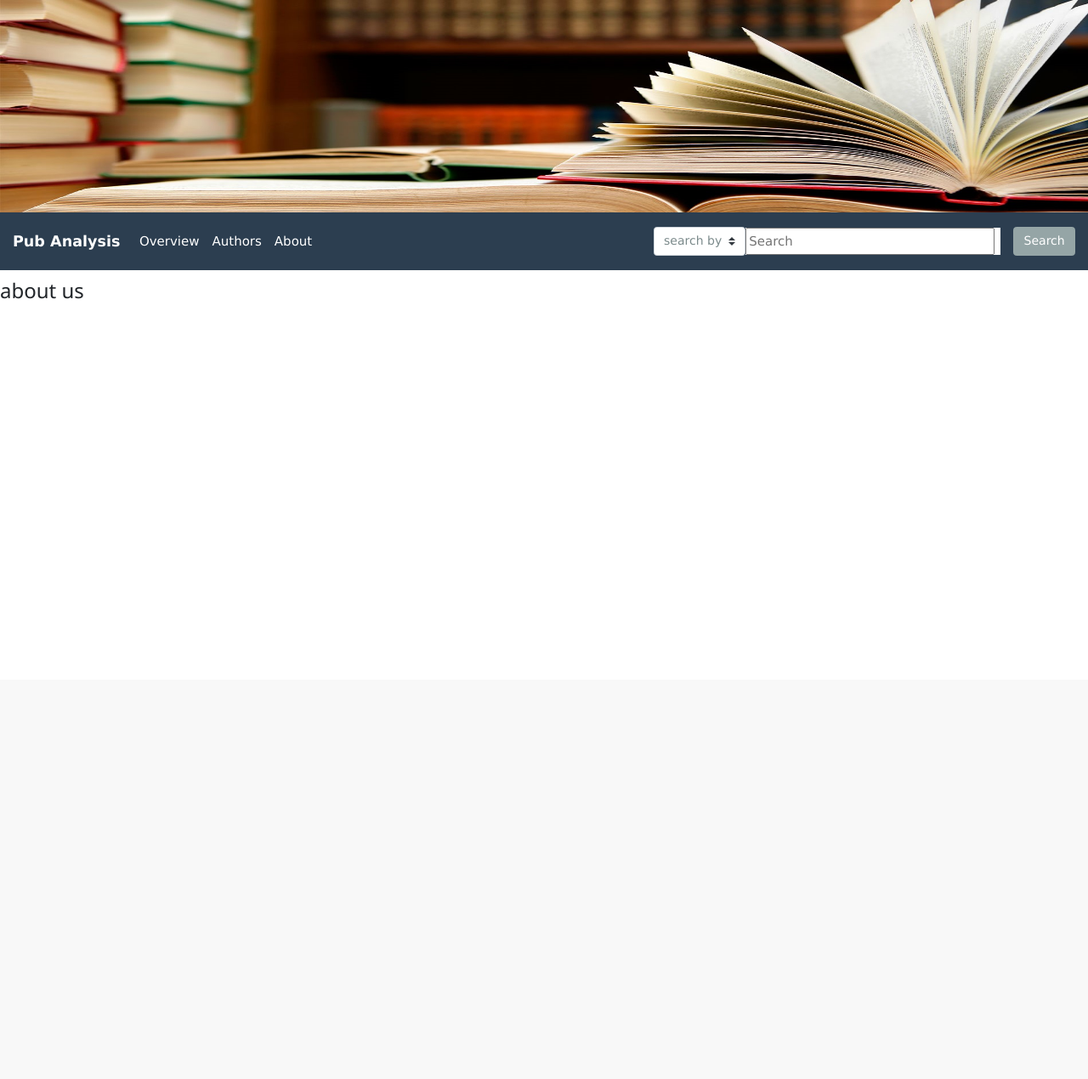
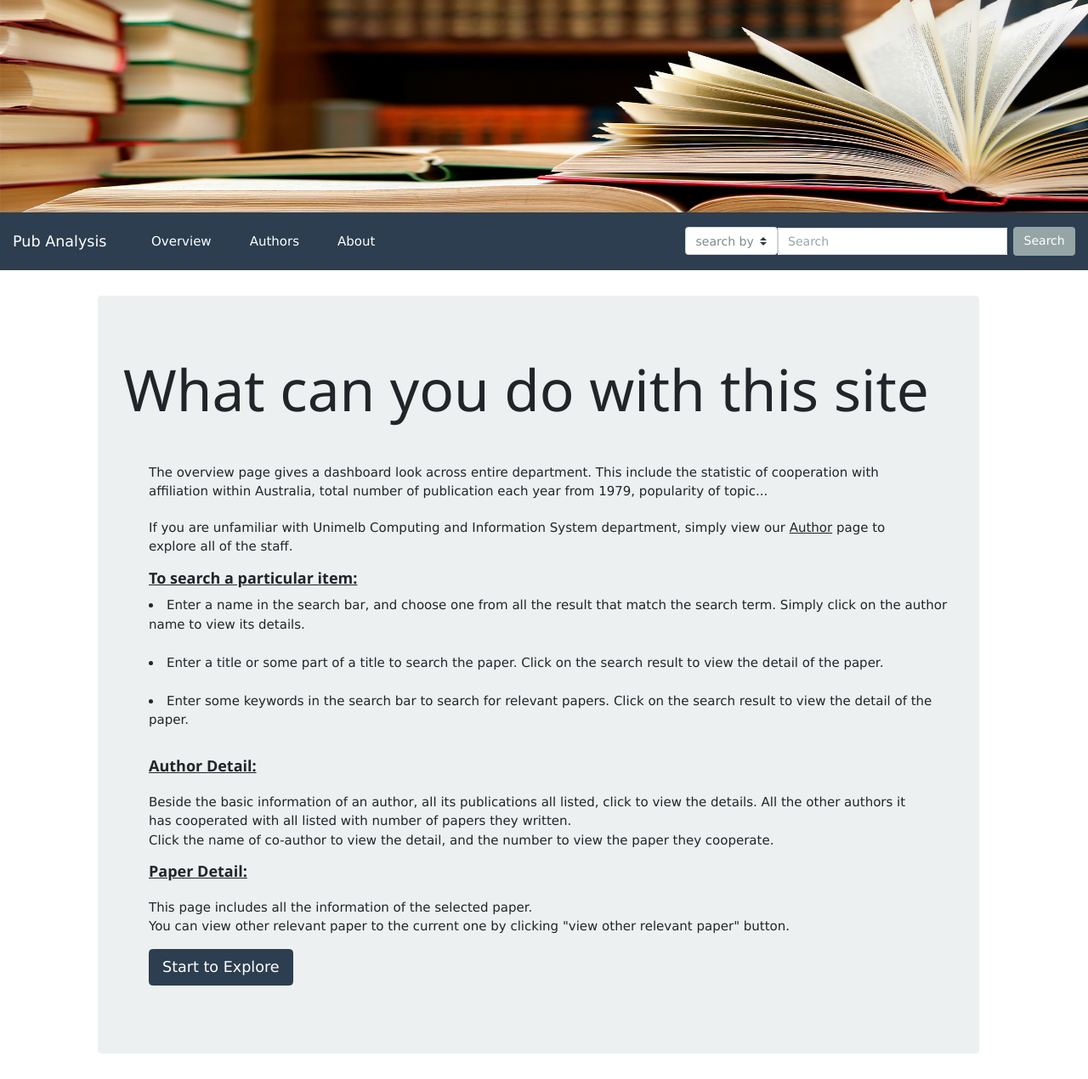
Before and after one commit to Tao-Lu/PYTHON-unimelbPublications, a Django app: page /aboutUs/ in a window 1280 px wide. Shown: the whole page at 85% size. Before the commit the page ends 352 px from the top, so only its background shows below. Run offline with Django 3.2, Linux system fonts and the light colour scheme; some libraries are stand-ins or nearby versions.

Commit message:
update htmls

```diff
--- a/templates/aboutUs.html
+++ b/templates/aboutUs.html
@@ -1,8 +1,78 @@
 {% extends 'base.html' %}
 # content for about us
 
+{% block css %}
+    .subtitle{
+        text-decoration: underline;
+        font-weight: bold;
+        margin-left: 30px;
+    }
+
+    p{
+        margin-left: 30px;
+        margin-right: 30px;
+        margin-top: 20px;
+    }
+
+    li{
+        margin-left: 30px;
+    }
+    .link{
+        text-decoration: underline;
+    }
+{% endblock %}
+
 {% block content %}
 
-<h3>about us</h3>
+    <div class="col-md-10" style="margin-left: 100px; margin-top: 30px">
+        <div class="jumbotron">
+            <h3 class="display-3">What can you do with this site</h3>
+            <hr class="my-4">
+            <p>
+                The overview page gives a dashboard look across entire department.
+                This include the statistic of cooperation with affiliation within Australia,
+                total number of publication each year from 1979, popularity of topic...
+            </p>
 
+            <p>
+                If you are unfamiliar with Unimelb Computing and Information System department,
+                simply view our <a class="link" href={% url 'authorOverview' %}>Author</a> page to explore all of the staff.
+            </p>
+            <h5 class="subtitle">To search a particular item: </h5>
+            <li>
+                Enter a name in the search bar, and choose one from all the result that match the search term.
+                Simply click on the author name to view its details.
+            </li>
+            <br>
+            <li>
+                Enter a title or some part of a title to search the paper. Click on the search result to view the
+                detail of the paper.
+            </li>
+            <br>
+            <li>
+                Enter some keywords in the search bar to search for relevant papers. Click on the search result to
+                view the detail of the paper.
+            </li>
+            <br>
+
+            <h5 class="subtitle">Author Detail:</h5>
+            <p>
+                Beside the basic information of an author, all its publications all listed, click to view the details.
+                All the other authors it has cooperated with all listed with number of papers they written.
+                <br>
+                Click the name of co-author to view the detail, and the number to view the paper they cooperate.
+            </p>
+
+            <h5 class="subtitle">Paper Detail:</h5>
+            <p>
+                This page includes all the information of the selected paper.
+                <br>
+                You can view other relevant paper to the current one by clicking "view other relevant paper" button.
+            </p>
+
+            <a style="margin-left: 30px;" class="btn btn-primary btn-lg" href={% url 'overview' %} role="button">
+                <span id="link">Start to Explore</span></a>
+            </p>
+        </div>
+    </div>
 {% endblock %}
--- a/templates/authorCandidate.html
+++ b/templates/authorCandidate.html
@@ -32,7 +32,7 @@
     <script>
     $(document).ready(function() {
         $('#example').DataTable();
-        $('#example_paginate').hide();
+
         $('#tbodyDataRow').on('click', '.dataRow', function () {
             var scopusId = $(this).closest('tr').attr('id');
             console.log(scopusId);
--- a/templates/base.html
+++ b/templates/base.html
@@ -35,9 +35,9 @@
 
 #searchDiv{
     display: flex;
-    width:20rem;
+    width:18rem;
     height: 2.1rem;
-    margin-right: 1rem;
+    margin-right: 0.5rem;
     background: white;
 }
 #searchBox{
@@ -57,7 +57,7 @@
       <img src="{% static 'res/baseBackground.jpg' %}" style="height: 250px; min-width: 100%" class="img-responsive">
    </div>
     <nav class="navbar navbar-expand-lg navbar-dark bg-primary" id="navnavnav">
-        <a class="navbar-brand" href="#"><b>Pub Analysis</b></a>
+        <a class="navbar-brand navLink" href="#" id="pubanalysis">Pub Analysis</a>
   <button class="navbar-toggler" type="button" data-toggle="collapse" data-target="#navbarColor01" aria-controls="navbarColor01" aria-expanded="false" aria-label="Toggle navigation">
     <span class="navbar-toggler-icon"></span>
   </button>
@@ -78,14 +78,14 @@
                 </li>
             </ul>
             <form class="form-inline my-2 my-lg-0">
-                <select class="browser-default custom-select input-group-sm" id="searchSelect" >
+                <select class="custom-select" id="searchSelect" style="height:33px">
                     <option selected>search by</option>
                     <option value="author">Author</option>
                     <option value="title">Title</option>
                     <option value="keywords">Keywords</option>
                 </select>
                 <div  id="searchDiv">
-                    <input class=" mr-sm-2" type="text" placeholder="Search" id="searchBox">
+                    <input class="form-control" type="text" placeholder="Search" id="searchBox">
                 </div>
 
                 <button class="btn btn-secondary my-2 my-sm-0" type="button" id="searchdb">Search</button>
--- a/templates/coAuthoredPapers.html
+++ b/templates/coAuthoredPapers.html
@@ -3,7 +3,7 @@
 # title, CIS author, year, partial abstract
 {% block css %}
 
-    .clickable:hover {text-decoration: underline; cursor: pointer; color:blue; font-weight:bold}
+    .clickable:hover {text-decoration: underline; cursor: pointer; color:#000080;}
 
 {% endblock %}
 
```
Also changed, not shown: templates/authorDetails.html (+6 -4 lines), templates/authorOverview.html (+48 -52 lines), templates/homePage.html (+33 -31 lines), templates/paperCandidate.html (+10 -2 lines), templates/paperDetails.html (+9 -8 lines).
